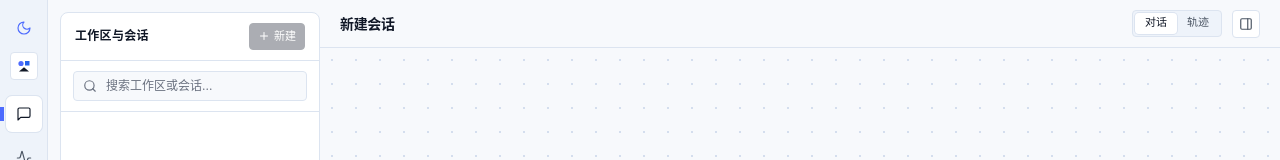
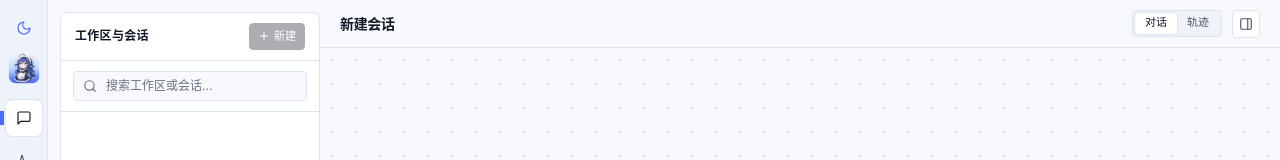
Before and after one commit to TorchTheo/dsh-desktop-linux, a React (Vite) app in the folder ui/: page / in a window 1280 px wide. Shown: the top 160 px of the page. Built offline with nearby package versions, Linux system fonts and the light colour scheme.

Commit message:
feat(frontend): 替换为动漫风 DeepSeek 鲸鱼娘应用图标与左上角徽标

```diff
--- a/ui/index.html
+++ b/ui/index.html
@@ -4,7 +4,7 @@
     <meta charset="UTF-8" />
     <meta name="viewport" content="width=device-width, initial-scale=1.0" />
     <title>DSH Studio</title>
-      <link rel="icon" type="image/svg+xml" href="/favicon.svg" />
+      <link rel="icon" type="image/png" href="/app-icon.png" />
   </head>
   <body class="bg-[#F4F3EE] text-[#141413] antialiased selection:bg-[#1E4D9B]/15 selection:text-[#141413]">
     <div id="root"></div>
--- a/ui/src/components/IconDock.tsx
+++ b/ui/src/components/IconDock.tsx
@@ -62,14 +62,15 @@ export function IconDock() {
           )}
         </button>
         <div
-          className="mb-2 flex h-7 w-7 items-center justify-center rounded border border-[var(--border-hairline)] bg-[var(--bg-surface)]"
+          className="mb-2 flex h-8 w-8 items-center justify-center overflow-hidden rounded-lg"
           title="DSH 桌面端"
         >
-          <svg width="16" height="16" viewBox="0 0 16 16" fill="none" aria-hidden="true">
-            <circle cx="5" cy="5.5" r="2.6" fill="#4D6BFE" />
-            <rect x="9" y="3" width="4.5" height="4.5" fill="#2563EB" />
-            <polygon points="8,9.2 13,13.5 3,13.5" fill="currentColor" />
-          </svg>
+          <img
+            src="/app-icon.png"
+            alt="DSH 桌面端"
+            className="h-8 w-8 object-contain"
+            draggable={false}
+          />
         </div>
 
         <button
```
Also changed, not shown: ui/public/app-icon.png (added).
